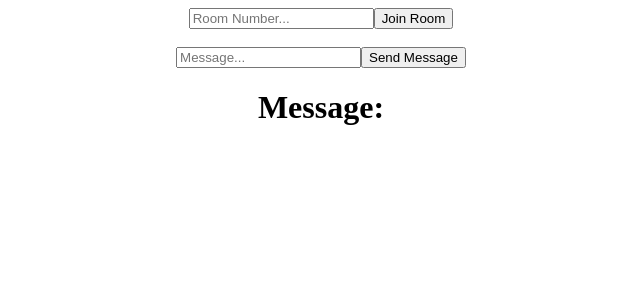
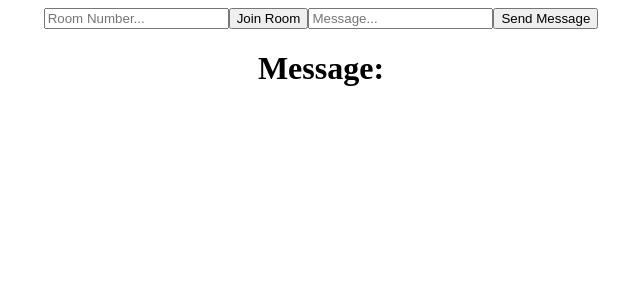
Before and after one commit to sudarshanreddyc/socketio-new, a React (Create React App) app in the folder client/: page / in a window 1280 px wide. Shown: the top 300 px of the page, without its empty margins (319-959 px from the left). Built offline with nearby package versions, Linux system fonts and the light colour scheme; no server answers.

Commit message:
reset changes

```diff
--- a/client/src/App.js
+++ b/client/src/App.js
@@ -2,7 +2,7 @@ import "./App.css";
 import io from "socket.io-client";
 import { useEffect, useState } from "react";
 
-const socket = io.connect("http://localhost:3000");
+const socket = io.connect("http://localhost:443");
 
 function App() {
   //Room State
@@ -29,7 +29,6 @@ function App() {
   }, [socket]);
   return (
     <div className="App">
-      <div>
       <input
         placeholder="Room Number..."
         onChange={(event) => {
@@ -37,9 +36,6 @@ function App() {
         }}
       />
       <button onClick={joinRoom}> Join Room</button>
-      </div>
-      <br/>
-      <div>
       <input
         placeholder="Message..."
         onChange={(event) => {
@@ -47,8 +43,6 @@ function App() {
         }}
       />
       <button onClick={sendMessage}> Send Message</button>
-      </div>
-
       <h1> Message:</h1>
       {messageReceived}
     </div>
```
Also changed, not shown: 1 other file (tests, documents, lock files or other folders). Lines whose indentation alone changed are shown as unchanged.
